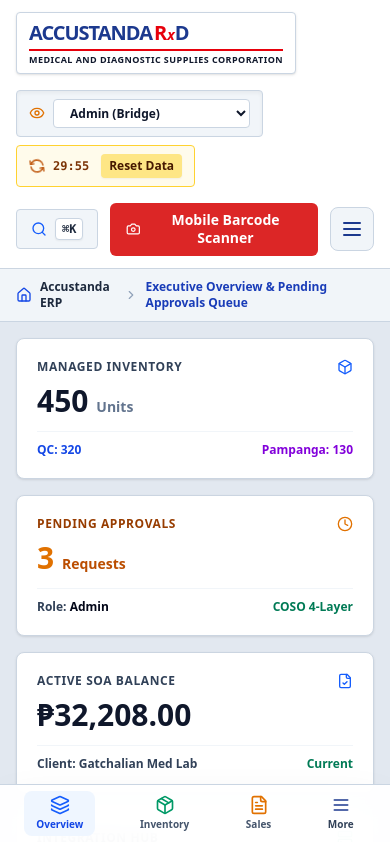
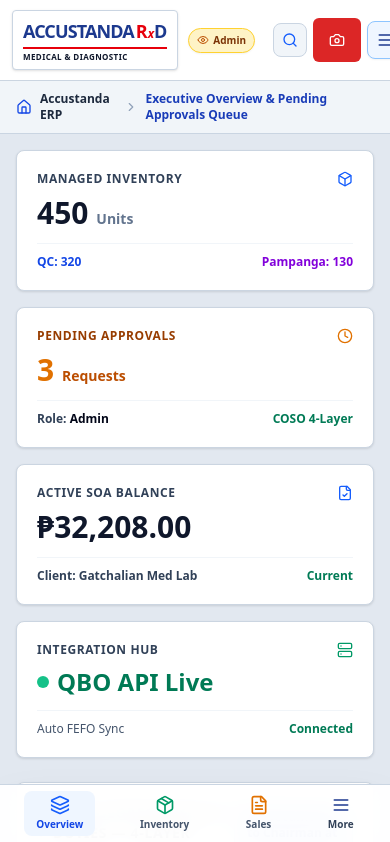
Before and after one commit to ItsAdventureTime/portfolio-accustandard, a Next.js app: page /accustanda/demo/ in a window 390 px wide. Shown: the top 842 px of the page. Built offline with nearby package versions, Linux system fonts and the light colour scheme.

Commit message:
style: redesign mobile header layout and implement app-native bottom sheet drawer

```diff
--- a/src/app/page.tsx
+++ b/src/app/page.tsx
@@ -676,21 +676,32 @@
       />
 
       {/* Predictable Navigation Top Shell Header */}
-      <header className="wayfinding-header px-4 md:px-6 py-3 flex flex-wrap justify-between items-center gap-4">
-        {/* Brand Lockup matching photo_2026-08-01_23-55-07.jpg */}
-        <div className="flex items-center space-x-3">
-          <div className="bg-white px-3 py-1.5 rounded flex flex-col justify-center border border-slate-300 shadow-sm">
+      <header className="wayfinding-header px-3 sm:px-6 py-2.5 flex items-center justify-between gap-2 shadow-xs">
+        {/* Brand Lockup */}
+        <div className="flex items-center space-x-2.5">
+          <div className="bg-white px-2.5 py-1.5 rounded flex flex-col justify-center border border-slate-300 shadow-sm shrink-0">
             <div className="flex items-center leading-none">
-              <span className="text-xl font-black text-blue-900 tracking-tighter">ACCUSTANDA</span>
-              <span className="text-xl font-black text-red-600 ml-0.5">R<span className="text-sm font-black italic">x</span></span>
-              <span className="text-xl font-black text-blue-900">D</span>
+              <span className="text-lg sm:text-xl font-black text-blue-900 tracking-tighter">ACCUSTANDA</span>
+              <span className="text-lg sm:text-xl font-black text-red-600 ml-0.5">R<span className="text-xs font-black italic">x</span></span>
+              <span className="text-lg sm:text-xl font-black text-blue-900">D</span>
             </div>
             <div className="w-full border-b-2 border-red-600 my-0.5"></div>
-            <span className="text-[9px] sm:text-[10px] md:text-xs font-black text-slate-900 tracking-wider uppercase whitespace-nowrap">
-              MEDICAL AND DIAGNOSTIC SUPPLIES CORPORATION
+            <span className="text-[8px] sm:text-[10px] font-black text-slate-900 tracking-wider uppercase whitespace-nowrap">
+              MEDICAL & DIAGNOSTIC
             </span>
           </div>
-          <div className="hidden sm:block border-l border-slate-300 pl-3">
+
+          {/* Mobile Current Role Pill Badge */}
+          <button
+            onClick={() => setIsMobileDrawerOpen(true)}
+            className="md:hidden flex items-center gap-1 bg-amber-100 hover:bg-amber-200 border border-amber-300 text-amber-900 px-2 py-1 rounded-full text-[10px] font-extrabold shadow-xs transition shrink-0"
+            title="Tap to change role simulator"
+          >
+            <Eye className="w-3 h-3 text-amber-700" />
+            <span className="max-w-[85px] truncate">{viewAsRole}</span>
+          </button>
+
+          <div className="hidden md:block border-l border-slate-300 pl-3">
             <h1 className="text-xs md:text-sm font-extrabold tracking-wider uppercase text-slate-800 flex items-center gap-1.5">
               <span>ENTERPRISE ERP DASHBOARD</span>
               <span className="bg-blue-100 text-blue-800 border border-blue-300 text-xs px-2 py-0.5 rounded font-mono font-bold">v4.0</span>
@@ -699,11 +710,11 @@
           </div>
         </div>
 
-        {/* View As Impersonation & Auto-Reset Timer Bar */}
-        <div className="flex flex-wrap items-center gap-2">
+        {/* View As Impersonation & Auto-Reset Timer Bar (Desktop Only) */}
+        <div className="hidden md:flex items-center gap-2">
           <div className="flex items-center gap-2 bg-slate-100 border border-slate-300 px-3 py-2 rounded text-xs md:text-sm shadow-inner">
             <Eye className="w-4 h-4 text-amber-600 shrink-0" />
-            <span className="text-slate-800 font-bold hidden md:inline">Simulate Role:</span>
+            <span className="text-slate-800 font-bold">Simulate Role:</span>
             <select
               value={viewAsRole}
               onChange={(e) => {
@@ -738,15 +749,16 @@
           </div>
         </div>
 
-        {/* Actions & Barcode Trigger */}
-        <div className="flex items-center gap-3">
+        {/* Actions & Tools Bar */}
+        <div className="flex items-center gap-1.5 sm:gap-3">
           <button
             onClick={() => setIsCommandPaletteOpen(true)}
-            className="flex items-center gap-2 bg-slate-100 hover:bg-slate-200 border border-slate-300 text-slate-800 px-3.5 py-2 rounded text-xs md:text-sm transition font-medium"
+            className="flex items-center gap-1.5 bg-slate-100 hover:bg-slate-200 border border-slate-300 text-slate-800 p-2 md:px-3.5 md:py-2 rounded-lg text-xs md:text-sm transition font-medium"
+            title="Quick Search & Jump (⌘K)"
           >
             <Search className="w-4 h-4 text-blue-600" />
-            <span className="hidden sm:inline font-bold">Quick Search & Jump</span>
-            <kbd className="bg-white text-slate-800 text-xs font-mono px-1.5 py-0.5 rounded border border-slate-300 shadow-xs font-bold">⌘K</kbd>
+            <span className="hidden md:inline font-bold">Quick Search</span>
+            <kbd className="hidden md:inline-block bg-white text-slate-800 text-xs font-mono px-1.5 py-0.5 rounded border border-slate-300 shadow-xs font-bold">⌘K</kbd>
           </button>
           <div className="hidden lg:flex items-center gap-2 text-xs md:text-sm text-emerald-900 bg-emerald-50 border border-emerald-300 px-3.5 py-2 rounded font-semibold">
             <Server className="w-4 h-4 text-emerald-700" />
@@ -754,18 +766,19 @@
           </div>
           <button
             onClick={() => setIsScannerOpen(true)}
-            className="hidden sm:inline-flex btn-danger-red text-xs md:text-sm active:scale-95 transition touch-target font-bold"
+            className="btn-danger-red text-xs md:text-sm p-2 md:px-3.5 md:py-2 flex items-center justify-center gap-1.5 rounded-lg active:scale-95 transition font-bold"
+            title="Mobile Barcode Scanner"
           >
             <Camera className="w-4 h-4" />
-            <span>Mobile Barcode Scanner</span>
+            <span className="hidden md:inline">Mobile Barcode Scanner</span>
           </button>
-          {/* Mobile Hamburger Menu Toggle Button */}
+          {/* Mobile Menu Toggle Button */}
           <button
             onClick={() => setIsMobileDrawerOpen(true)}
-            className="md:hidden p-2 text-slate-700 bg-slate-100 hover:bg-slate-200 border border-slate-300 rounded-lg touch-target flex items-center justify-center"
-            aria-label="Open Mobile Menu"
+            className="md:hidden p-2 text-slate-800 bg-blue-50 hover:bg-blue-100 border border-blue-300 rounded-lg flex items-center justify-center shadow-xs"
+            aria-label="Open Navigation Menu"
           >
-            <Menu className="w-6 h-6 text-blue-900" />
+            <Menu className="w-5 h-5 text-blue-900" />
           </button>
         </div>
       </header>
--- a/src/components/navigation/MobileNavDrawer.tsx
+++ b/src/components/navigation/MobileNavDrawer.tsx
@@ -1,7 +1,7 @@
 'use client';
 
 import React from 'react';
-import { X, Layers, Package, FileText, FileCheck, Building2, CreditCard, UserCheck, Eye, Search, Camera, Server, ChevronRight } from 'lucide-react';
+import { X, Layers, Package, FileText, FileCheck, Building2, CreditCard, UserCheck, Eye, Search, Camera, Server, ChevronRight, RefreshCcw } from 'lucide-react';
 
 interface MobileNavDrawerProps {
   isOpen: boolean;
@@ -37,65 +37,58 @@
   const navItems = [
     { key: 'overview', title: 'Executive Overview', subtitle: 'Approvals & COSO Pipeline', icon: <Layers className="w-5 h-5 text-blue-600" />, badge: approvalsCount, color: 'bg-blue-100 text-blue-800' },
     { key: 'inventory', title: 'Inventory Control', subtitle: 'QC & Pampanga Warehouses', icon: <Package className="w-5 h-5 text-emerald-600" />, badge: inventoryCount, color: 'bg-emerald-100 text-emerald-800' },
-    { key: 'quotations', title: 'Quotation Generator', subtitle: '3-Day Reservation Engine', icon: <FileText className="w-5 h-5 text-amber-600" />, badge: 1, color: 'bg-amber-100 text-amber-800' },
+    { key: 'quotations', title: 'Quotation Generator', subtitle: '3-Day Stock Reservation Engine', icon: <FileText className="w-5 h-5 text-amber-600" />, badge: 1, color: 'bg-amber-100 text-amber-800' },
     { key: 'soa', title: 'Statement of Account (SOA)', subtitle: 'Client Aging & DR Tracking', icon: <FileCheck className="w-5 h-5 text-purple-600" />, badge: soaCount, color: 'bg-purple-100 text-purple-800' },
     { key: 'purchasing', title: 'Purchasing & Receiving', subtitle: '3-Way Match & PO Control', icon: <Building2 className="w-5 h-5 text-blue-600" /> },
-    { key: 'rfp', title: 'Request for Payment (RFP)', subtitle: 'Non-PO Expense Approvals', icon: <CreditCard className="w-5 h-5 text-rose-600" /> },
+    { key: 'rfp', title: 'Request for Payment (RFP)', subtitle: 'Non-PO Expense Vouchers', icon: <CreditCard className="w-5 h-5 text-rose-600" /> },
     { key: 'admin', title: 'System Audit Stream', subtitle: 'Immutable System Controls', icon: <UserCheck className="w-5 h-5 text-slate-700" />, badge: auditCount, color: 'bg-slate-200 text-slate-800' },
   ];
 
   return (
-    <div className="fixed inset-0 z-50 bg-slate-900/60 backdrop-blur-sm flex justify-end">
-      <div className="bg-white w-full max-w-xs h-full shadow-2xl flex flex-col justify-between text-slate-900 overflow-y-auto animate-in slide-in-from-right duration-200">
-        {/* Header */}
-        <div className="p-4 border-b border-slate-200 flex justify-between items-center bg-slate-50">
+    <div className="fixed inset-0 z-50 bg-slate-950/70 backdrop-blur-md flex flex-col justify-end transition-opacity duration-200">
+      {/* Clickable Backdrop overlay to dismiss sheet */}
+      <div className="flex-1 w-full" onClick={onClose} />
+
+      {/* App-Native Bottom Sheet Drawer */}
+      <div className="bg-white w-full max-w-lg mx-auto rounded-t-2xl shadow-2xl flex flex-col max-h-[85vh] text-slate-900 border-t border-slate-300 animate-in slide-in-from-bottom duration-300 ease-out overflow-hidden">
+        {/* Drag Handle Indicator */}
+        <div className="pt-3 pb-1 flex justify-center bg-slate-50 border-b border-slate-100">
+          <div className="w-12 h-1.5 bg-slate-300 rounded-full" />
+        </div>
+
+        {/* Sheet Title Bar */}
+        <div className="px-5 py-3 border-b border-slate-200 flex justify-between items-center bg-slate-50">
+          <div className="flex items-center gap-2">
+            <div className="bg-blue-900 text-white px-2 py-0.5 rounded font-black text-xs tracking-tight">
+              ACCUSTANDA
+            </div>
             <div>
-            <span className="text-xs font-black uppercase text-blue-900 tracking-wider">Navigation Menu</span>
-            <p className="text-[11px] text-slate-500">Accustanda Enterprise ERP</p>
+              <h3 className="text-xs font-black uppercase text-slate-900 tracking-wider">Navigation Menu</h3>
+              <p className="text-[10px] text-slate-500 font-semibold">Select Section or Change Role</p>
             </div>
-          <button onClick={onClose} className="p-2 text-slate-400 hover:text-slate-600 rounded-lg">
-            <X className="w-6 h-6" />
+          </div>
+          <button onClick={onClose} className="p-1.5 text-slate-400 hover:text-slate-700 hover:bg-slate-200 rounded-full transition">
+            <X className="w-5 h-5" />
           </button>
         </div>
 
-        {/* Quick Search & Scanner Bar */}
-        <div className="p-4 bg-slate-100 border-b border-slate-200 space-y-2">
-          <button
-            onClick={() => {
-              onClose();
-              onOpenCommandPalette();
-            }}
-            className="w-full flex items-center justify-between bg-white border border-slate-300 text-slate-700 px-3 py-2.5 rounded-lg text-xs font-semibold shadow-xs"
-          >
-            <div className="flex items-center gap-2">
-              <Search className="w-4 h-4 text-blue-600" />
-              <span>Quick Search & Jump</span>
-            </div>
-            <kbd className="bg-slate-100 text-slate-600 text-[10px] px-1.5 py-0.5 rounded border border-slate-300">⌘K</kbd>
-          </button>
-
-          <button
-            onClick={() => {
-              onClose();
-              onOpenScanner();
-            }}
-            className="w-full btn-danger-red text-xs py-2.5 flex items-center justify-center gap-2"
-          >
-            <Camera className="w-4 h-4" />
-            <span>Mobile Barcode Scanner</span>
-          </button>
-        </div>
-
-        {/* Role Impersonation Selector */}
-        <div className="p-4 border-b border-slate-200 bg-amber-50/50">
-          <label className="text-[11px] font-bold uppercase text-amber-800 flex items-center gap-1.5 mb-1.5">
-            <Eye className="w-3.5 h-3.5 text-amber-600" />
-            <span>Simulate User Role:</span>
+        {/* Scrollable Sheet Content */}
+        <div className="flex-1 overflow-y-auto p-4 space-y-4">
+          {/* Role Impersonation Card */}
+          <div className="p-3.5 bg-gradient-to-r from-amber-50 to-orange-50 rounded-xl border border-amber-200/80 shadow-xs space-y-2">
+            <label className="text-xs font-bold uppercase text-amber-900 flex items-center justify-between">
+              <span className="flex items-center gap-1.5">
+                <Eye className="w-4 h-4 text-amber-600" />
+                Simulate User Role:
+              </span>
+              <span className="text-[10px] bg-amber-200 text-amber-900 px-2 py-0.5 rounded-full font-black">
+                {viewAsRole}
+              </span>
             </label>
             <select
               value={viewAsRole}
               onChange={(e) => onChangeRole(e.target.value)}
-            className="w-full bg-white text-slate-900 font-semibold rounded-lg px-3 py-2 border border-slate-300 text-xs focus:outline-none focus:ring-2 focus:ring-blue-500"
+              className="w-full bg-white text-slate-900 font-bold rounded-lg px-3 py-2 border border-amber-300 text-xs focus:outline-none focus:ring-2 focus:ring-amber-500 shadow-xs"
             >
               <option value="Admin">Admin (Bridge)</option>
               <option value="Chairman (DCS)">Chairman (DCS)</option>
@@ -107,46 +100,88 @@
             </select>
           </div>
 
-        {/* Navigation List */}
-        <div className="flex-1 p-3 space-y-1 overflow-y-auto">
-          {navItems.map((item) => (
+          {/* Quick Action Tools Bar */}
+          <div className="grid grid-cols-2 gap-2">
+            <button
+              onClick={() => {
+                onClose();
+                onOpenCommandPalette();
+              }}
+              className="flex items-center justify-center gap-2 bg-slate-100 hover:bg-slate-200 border border-slate-300 text-slate-800 p-2.5 rounded-xl text-xs font-bold transition shadow-xs"
+            >
+              <Search className="w-4 h-4 text-blue-600" />
+              <span>Search & Jump</span>
+              <kbd className="bg-white text-slate-600 text-[10px] px-1 py-0.5 rounded border border-slate-300">⌘K</kbd>
+            </button>
+
+            <button
+              onClick={() => {
+                onClose();
+                onOpenScanner();
+              }}
+              className="btn-danger-red text-xs py-2.5 flex items-center justify-center gap-2 rounded-xl"
+            >
+              <Camera className="w-4 h-4" />
+              <span>Barcode Scanner</span>
+            </button>
+          </div>
+
+          {/* Module Navigation List */}
+          <div className="space-y-1 pt-1">
+            <span className="text-[10px] font-black uppercase text-slate-600 tracking-wider px-1 block mb-1">
+              ERP System Modules
+            </span>
+            {navItems.map((item) => {
+              const isActive = activeTab === item.key;
+              return (
                 <button
                   key={item.key}
                   onClick={() => {
                     onSelectTab(item.key);
                     onClose();
                   }}
-              className={`w-full p-3 rounded-lg flex items-center justify-between transition text-left ${
-                activeTab === item.key
-                  ? 'bg-blue-50 text-blue-900 font-bold border-l-4 border-blue-600 shadow-xs'
-                  : 'hover:bg-slate-100 text-slate-700 font-medium'
+                  className={`w-full p-3 rounded-xl flex items-center justify-between transition text-left ${
+                    isActive
+                      ? 'bg-blue-600 text-white font-bold shadow-md'
+                      : 'bg-slate-50 hover:bg-slate-100 text-slate-800 font-semibold border border-slate-200/60'
                   }`}
                 >
                   <div className="flex items-center gap-3">
-                <div className="p-2 bg-white rounded-md border border-slate-200 shrink-0">
+                    <div className={`p-2 rounded-lg shrink-0 ${isActive ? 'bg-white/20 text-white' : 'bg-white border border-slate-200'}`}>
                       {item.icon}
                     </div>
                     <div>
-                  <span className="text-xs block font-bold leading-tight">{item.title}</span>
-                  <span className="text-[10px] text-slate-500 font-medium">{item.subtitle}</span>
+                      <span className={`text-xs block font-extrabold leading-tight ${isActive ? 'text-white' : 'text-slate-900'}`}>
+                        {item.title}
+                      </span>
+                      <span className={`text-[10px] font-medium ${isActive ? 'text-blue-100' : 'text-slate-500'}`}>
+                        {item.subtitle}
+                      </span>
                     </div>
                   </div>
                   <div className="flex items-center gap-2">
                     {item.badge !== undefined && (
-                  <span className={`px-2 py-0.5 text-[10px] rounded-full font-extrabold ${item.color}`}>
+                      <span className={`px-2 py-0.5 text-[10px] rounded-full font-extrabold ${isActive ? 'bg-white text-blue-900' : item.color}`}>
                         {item.badge}
                       </span>
                     )}
-                <ChevronRight className="w-4 h-4 text-slate-400" />
+                    <ChevronRight className={`w-4 h-4 ${isActive ? 'text-white' : 'text-slate-400'}`} />
                   </div>
                 </button>
-          ))}
+              );
+            })}
+          </div>
         </div>
 
         {/* Footer */}
-        <div className="p-4 border-t border-slate-200 bg-slate-50 text-[11px] text-slate-500 flex justify-between items-center">
-          <span>QBO API Live Sync</span>
-          <span className="text-emerald-700 font-bold">● ONLINE</span>
+        <div className="p-3.5 border-t border-slate-200 bg-slate-50 text-xs text-slate-600 flex justify-between items-center font-medium">
+          <div className="flex items-center gap-1.5">
+            <span className="w-2 h-2 rounded-full bg-emerald-500 animate-pulse" />
+            <span className="text-[11px] font-bold">QBO API Live Sync</span>
+          </div>
+          <span className="text-[10px] bg-emerald-100 text-emerald-800 px-2 py-0.5 rounded font-black uppercase">
+            ONLINE
+          </span>
         </div>
       </div>
     </div>
```
Lines whose indentation alone changed are shown as unchanged.
